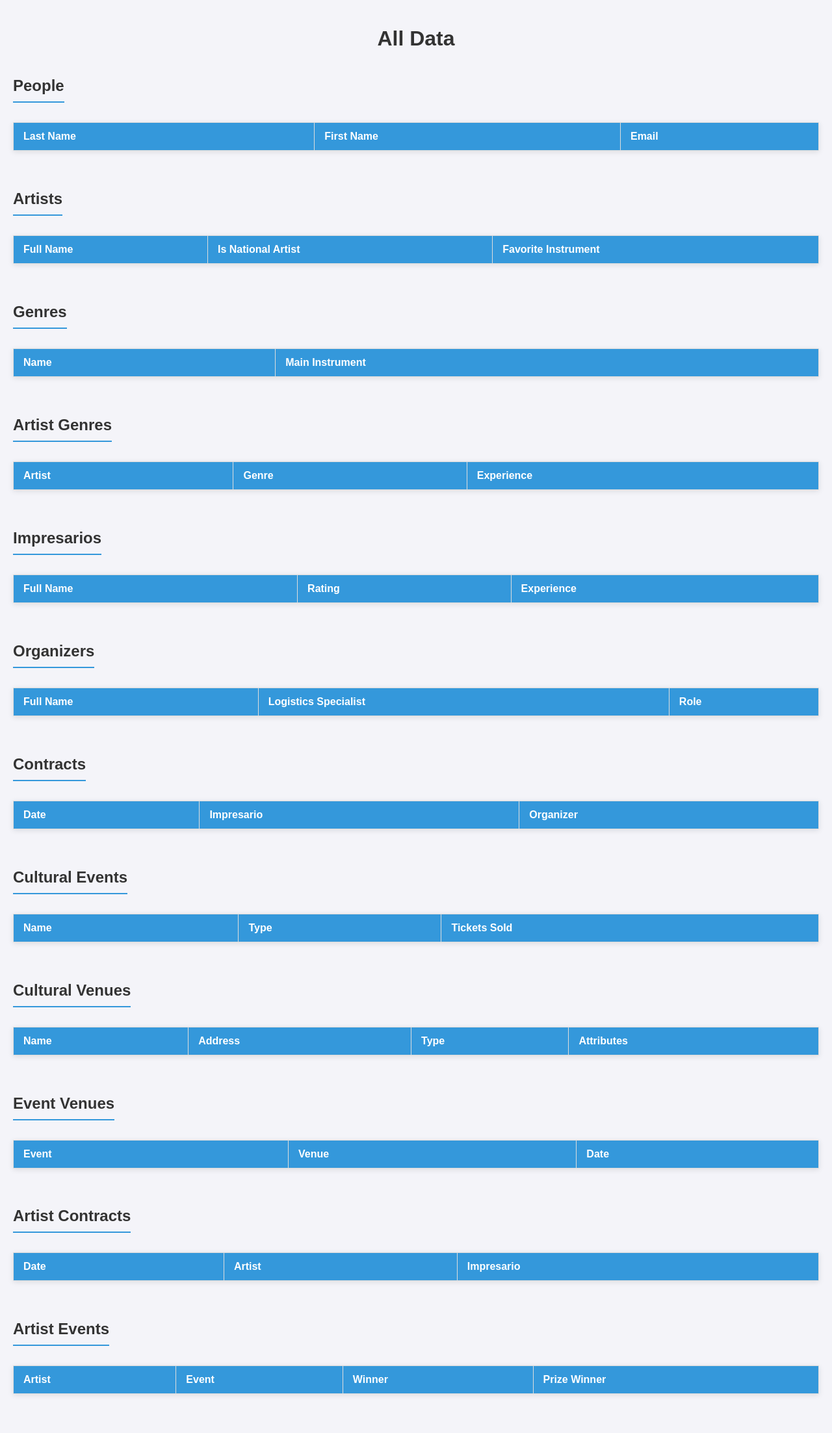
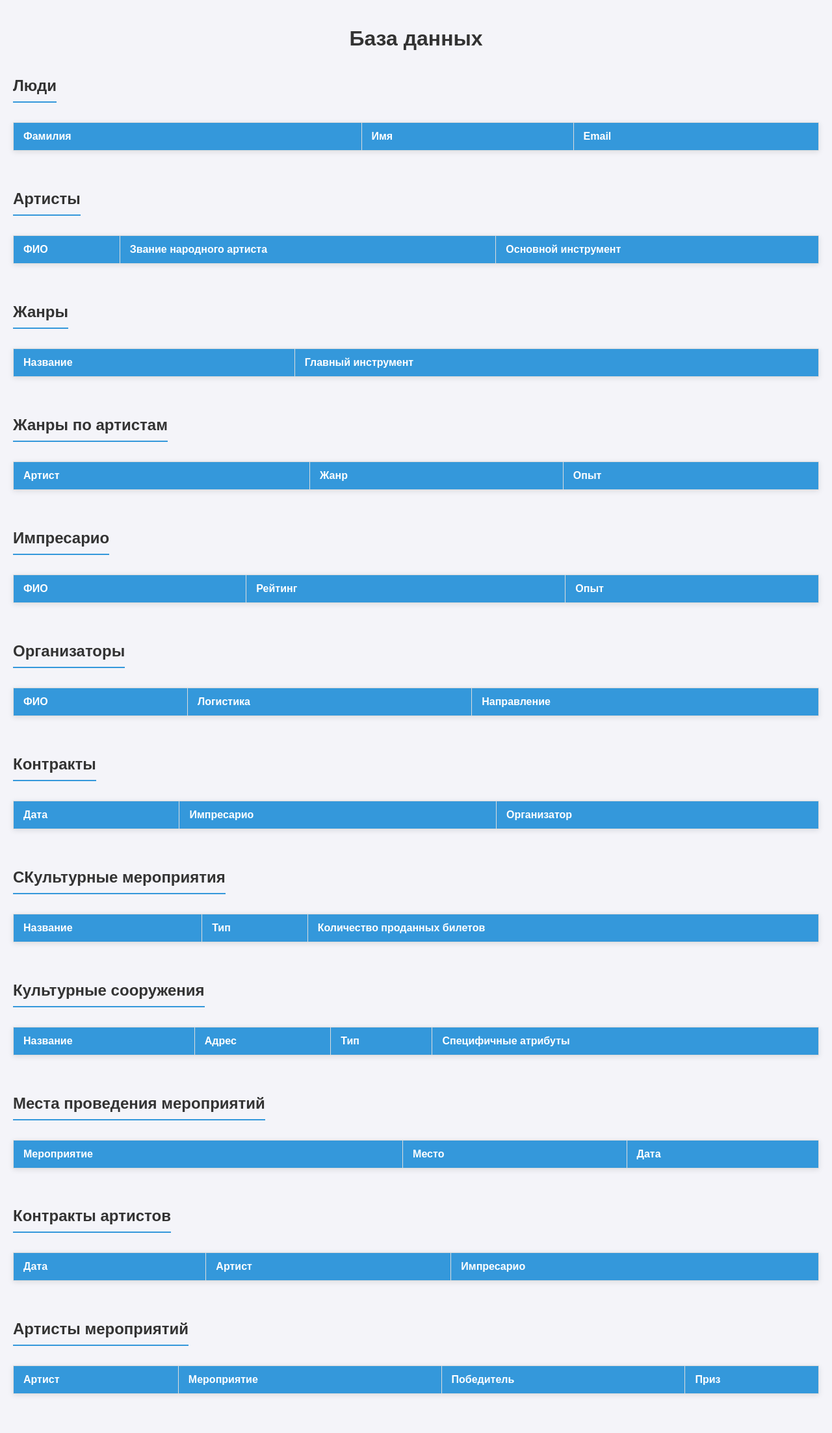
Before and after one commit to JaguarKovalev/philharmonic_hall, a Django app: page /main/all-data/ in a window 1280 px wide. Shown: the whole page at 65% size. Run offline with Django 5.2, Linux system fonts and the light colour scheme; data that the repository does not hold is empty.

Commit message:
russian and add veiws to html

```diff
--- a/philharmonic/main/templates/main/all_data.html
+++ b/philharmonic/main/templates/main/all_data.html
@@ -77,13 +77,13 @@
     </style>
 </head>
 <body>
-    <h1>All Data</h1>
+    <h1>База данных</h1>
 
-    <h2>People</h2>
+    <h2>Люди</h2>
     <table>
         <tr>
-            <th>Last Name</th>
-            <th>First Name</th>
+            <th>Фамилия</th>
+            <th>Имя</th>
             <th>Email</th>
         </tr>
         {% for person in people %}
@@ -95,12 +95,12 @@
         {% endfor %}
     </table>
 
-    <h2>Artists</h2>
+    <h2>Артисты</h2>
     <table>
         <tr>
-            <th>Full Name</th>
-            <th>Is National Artist</th>
-            <th>Favorite Instrument</th>
+            <th>ФИО</th>
+            <th>Звание народного артиста</th>
+            <th>Основной инструмент</th>
         </tr>
         {% for artist in artists %}
         <tr>
@@ -111,11 +111,11 @@
         {% endfor %}
     </table>
 
-    <h2>Genres</h2>
+    <h2>Жанры</h2>
     <table>
         <tr>
-            <th>Name</th>
-            <th>Main Instrument</th>
+            <th>Название</th>
+            <th>Главный инструмент</th>
         </tr>
         {% for genre in genres %}
         <tr>
@@ -125,12 +125,12 @@
         {% endfor %}
     </table>
 
-    <h2>Artist Genres</h2>
+    <h2>Жанры по артистам</h2>
     <table>
         <tr>
-            <th>Artist</th>
-            <th>Genre</th>
-            <th>Experience</th>
+            <th>Aртист</th>
+            <th>Жанр</th>
+            <th>Опыт</th>
         </tr>
         {% for artist_genre in artist_genres %}
         <tr>
@@ -141,12 +141,12 @@
         {% endfor %}
     </table>
 
-    <h2>Impresarios</h2>
+    <h2>Импресарио</h2>
     <table>
         <tr>
-            <th>Full Name</th>
-            <th>Rating</th>
-            <th>Experience</th>
+            <th>ФИО</th>
+            <th>Рейтинг</th>
+            <th>Опыт</th>
         </tr>
         {% for impresario in impresarios %}
         <tr>
@@ -157,12 +157,12 @@
         {% endfor %}
     </table>
 
-    <h2>Organizers</h2>
+    <h2>Организаторы</h2>
     <table>
         <tr>
-            <th>Full Name</th>
-            <th>Logistics Specialist</th>
-            <th>Role</th>
+            <th>ФИО</th>
+            <th>Логистика</th>
+            <th>Направление</th>
         </tr>
         {% for organizer in organizers %}
         <tr>
@@ -173,12 +173,12 @@
         {% endfor %}
     </table>
 
-    <h2>Contracts</h2>
+    <h2>Контракты</h2>
     <table>
         <tr>
-            <th>Date</th>
-            <th>Impresario</th>
-            <th>Organizer</th>
+            <th>Дата</th>
+            <th>Импресарио</th>
+            <th>Организатор</th>
         </tr>
         {% for contract in contracts %}
         <tr>
@@ -189,12 +189,12 @@
         {% endfor %}
     </table>
 
-    <h2>Cultural Events</h2>
+    <h2>CКультурные мероприятия</h2>
     <table>
         <tr>
-            <th>Name</th>
-            <th>Type</th>
-            <th>Tickets Sold</th>
+            <th>Название</th>
+            <th>Тип</th>
+            <th>Количество проданных билетов</th>
         </tr>
         {% for event in events %}
         <tr>
@@ -205,13 +205,13 @@
         {% endfor %}
     </table>
 
-    <h2>Cultural Venues</h2>
+    <h2>Культурные сооружения</h2>
     <table>
         <tr>
-            <th>Name</th>
-            <th>Address</th>
-            <th>Type</th>
-            <th>Attributes</th>
+            <th>Название</th>
+            <th>Адрес</th>
+            <th>Тип</th>
+            <th>Специфичные атрибуты</th>
         </tr>
         {% for venue in venues %}
         <tr>
@@ -223,12 +223,12 @@
         {% endfor %}
     </table>
 
-    <h2>Event Venues</h2>
+    <h2>Места проведения мероприятий</h2>
     <table>
         <tr>
-            <th>Event</th>
-            <th>Venue</th>
-            <th>Date</th>
+            <th>Мероприятие</th>
+            <th>Место</th>
+            <th>Дата</th>
         </tr>
         {% for event_venue in event_venues %}
         <tr>
@@ -239,12 +239,12 @@
         {% endfor %}
     </table>
 
-    <h2>Artist Contracts</h2>
+    <h2>Контракты артистов</h2>
     <table>
         <tr>
-            <th>Date</th>
-            <th>Artist</th>
-            <th>Impresario</th>
+            <th>Дата</th>
+            <th>Артист</th>
+            <th>Импресарио</th>
         </tr>
         {% for artist_contract in artist_contracts %}
         <tr>
@@ -255,13 +255,13 @@
         {% endfor %}
     </table>
 
-    <h2>Artist Events</h2>
+    <h2>Артисты мероприятий</h2>
     <table>
         <tr>
-            <th>Artist</th>
-            <th>Event</th>
-            <th>Winner</th>
-            <th>Prize Winner</th>
+            <th>Артист</th>
+            <th>Мероприятие</th>
+            <th>Победитель</th>
+            <th>Приз</th>
         </tr>
         {% for artist_event in artist_events %}
         <tr>
--- a/philharmonic/main/urls.py
+++ b/philharmonic/main/urls.py
@@ -1,6 +1,7 @@
 from django.urls import path
 from .views import get_venue_attributes
 from .views import all_data_view
+from .views import combined_view
 
 urlpatterns = [
     path(
@@ -9,4 +10,5 @@ urlpatterns = [
         name="get_venue_attributes",
     ),
     path("all-data/", all_data_view, name="all_data"),
+    path('combined-data/', combined_view, name='combined_data'),
 ]
--- a/philharmonic/main/views.py
+++ b/philharmonic/main/views.py
@@ -1,18 +1,26 @@
+from django.db.models import Count
 from django.http import JsonResponse
 from django.shortcuts import render
+
+from .forms import (
+    ArtistGenreForm,
+    ArtistImpresarioForm,
+    EventFilterForm,
+    VenueFilterForm,
+)
 from .models import (
-    CulturalVenue,
-    CulturalEvent,
     Artist,
-    Impresario,
-    Genre,
-    ArtistGenre,
-    Organizer,
-    Contract,
-    EventVenue,
     ArtistContract,
     ArtistEvent,
+    ArtistGenre,
+    Contract,
+    CulturalEvent,
+    CulturalVenue,
     CulturalVenueType,
+    EventVenue,
+    Genre,
+    Impresario,
+    Organizer,
     Person,
 )
 
@@ -60,3 +68,66 @@ def all_data_view(request):
         "artist_genres": artist_genres,
     }
     return render(request, "main/all_data.html", context)
+
+def combined_view(request):
+    # Формы
+    venue_form = VenueFilterForm(request.GET or None)
+    artist_genre_form = ArtistGenreForm(request.GET or None)
+    artist_impresario_form = ArtistImpresarioForm(request.GET or None)
+    event_form = EventFilterForm(request.GET or None)
+
+    # Данные для культурных сооружений
+    venues = CulturalVenue.objects.all()
+    if venue_form.is_valid():
+        venue_type = venue_form.cleaned_data.get('venue_type')
+        min_capacity = venue_form.cleaned_data.get('min_capacity')
+        if venue_type:
+            venues = venues.filter(type=venue_type)
+        if min_capacity:
+            venues = venues.filter(specific_attributes__capacity__gte=min_capacity)
+
+    # Данные для артистов по жанру
+    artists_by_genre = Artist.objects.all()
+    if artist_genre_form.is_valid():
+        genre = artist_genre_form.cleaned_data.get('genre')
+        if genre:
+            artists_by_genre = artists_by_genre.filter(artist_genres__genre=genre)
+
+    # Данные для артистов по импресарио
+    artists_by_impresario = Artist.objects.all()
+    if artist_impresario_form.is_valid():
+        impresario = artist_impresario_form.cleaned_data.get('impresario')
+        if impresario:
+            artists_by_impresario = artists_by_impresario.filter(contracts__impresario=impresario)
+
+    # Данные для мероприятий
+    events = CulturalEvent.objects.all()
+    if event_form.is_valid():
+        start_date = event_form.cleaned_data.get('start_date')
+        end_date = event_form.cleaned_data.get('end_date')
+        organizer = event_form.cleaned_data.get('organizer')
+        venue = event_form.cleaned_data.get('venue')
+        if start_date and end_date:
+            events = events.filter(eventvenue__event_date__range=[start_date, end_date])
+        if organizer:
+            events = events.filter(eventvenue__cultural_venue__events__organizer=organizer)
+        if venue:
+            events = events.filter(eventvenue__cultural_venue=venue)
+
+    # Артисты в нескольких жанрах
+    artists_in_multiple_genres = Artist.objects.annotate(genre_count=Count('artist_genres')).filter(genre_count__gt=1)
+
+    # Отправляем все данные в шаблон
+    context = {
+        'venue_form': venue_form,
+        'artist_genre_form': artist_genre_form,
+        'artist_impresario_form': artist_impresario_form,
+        'event_form': event_form,
+        'venues': venues,
+        'artists_by_genre': artists_by_genre,
+        'artists_by_impresario': artists_by_impresario,
+        'artists_in_multiple_genres': artists_in_multiple_genres,
+        'events': events,
+    }
+
+    return render(request, 'main/combined_data.html', context)
```
Also changed, not shown: philharmonic/main/forms.py (+22 -1 lines), philharmonic/main/templates/main/combined_data.html (added, +142 -0 lines).
